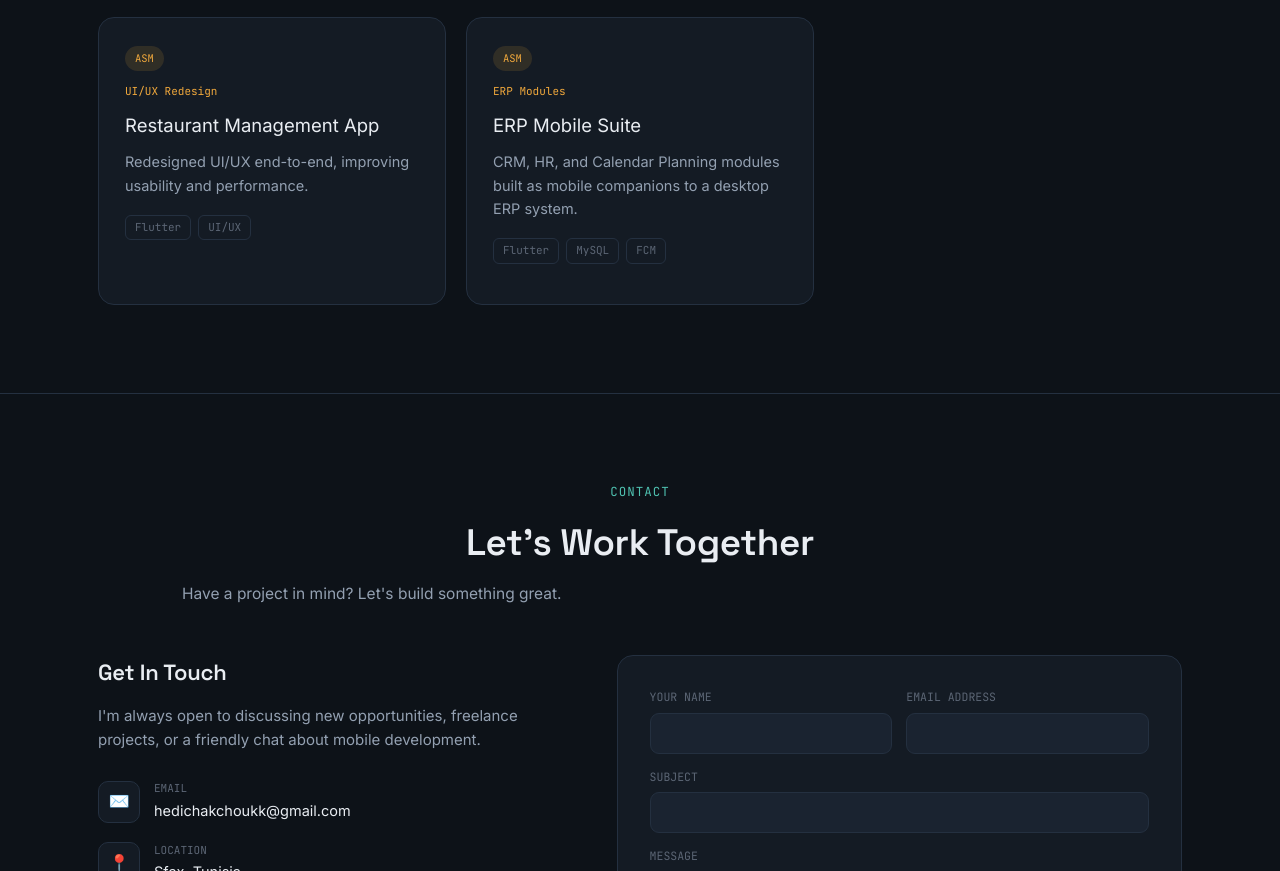
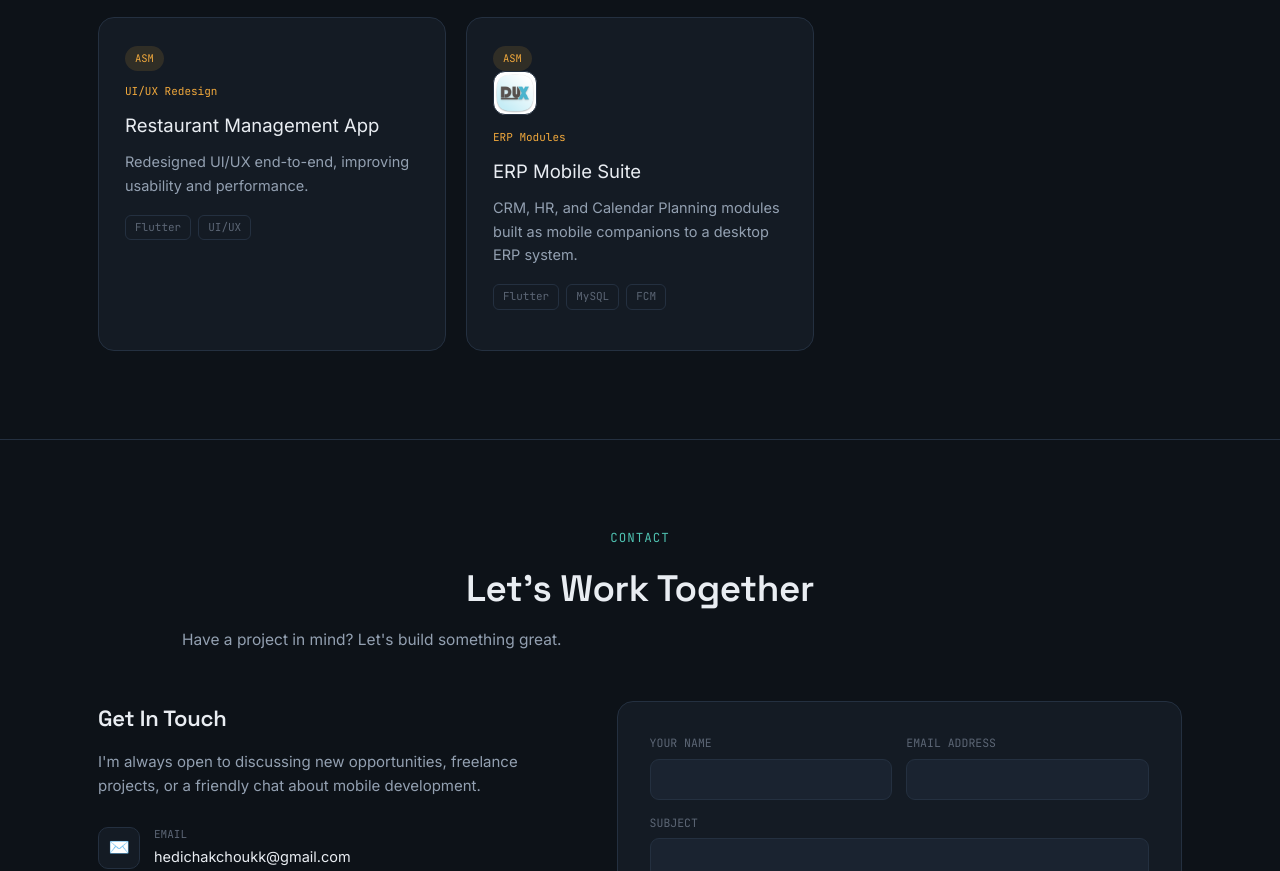
Before and after one commit to hedichakchouk/hedichakchouk.github.io, a plain HTML site: page index.html in a window 1280 px wide. Shown: the part 4007-4878 px from the top of the page. Drawn offline with Linux system fonts and the light colour scheme.

Commit message:
Add files via upload

```diff
--- a/index.html
+++ b/index.html
@@ -386,7 +386,8 @@
 
       <div class="proj-card reveal" data-cat="asm">
         <span class="proj-status status-internal">ASM</span>
-        <div class="proj-eyebrow" style="margin-top:12px;">ERP Modules</div>
+        <img class="proj-logo" src="logo-dux.png" alt="Dux logo">
+        <div class="proj-eyebrow">ERP Modules</div>
         <div class="proj-name">ERP Mobile Suite</div>
         <p class="proj-desc">CRM, HR, and Calendar Planning modules built as mobile companions to a desktop ERP system.</p>
         <div class="proj-tags"><span class="tag">Flutter</span><span class="tag">MySQL</span><span class="tag">FCM</span></div>
```
